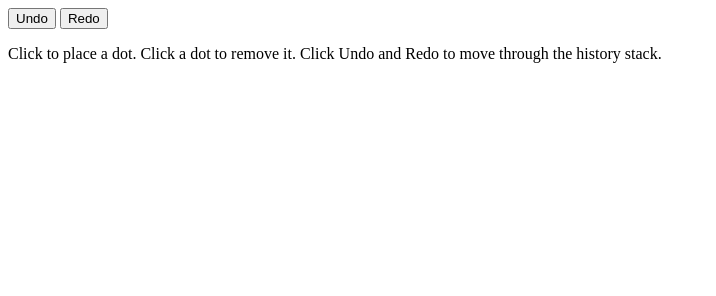
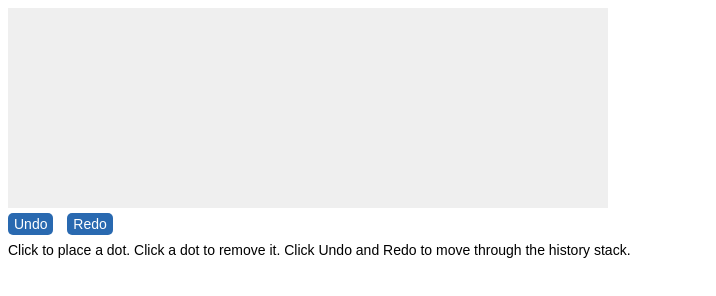
Before and after one commit to lincolnnguyen18/simpleUndo, a plain HTML site: page index.html in a window 1280 px wide. Shown: the whole page, without its empty margins (0-716 px from the left). Drawn offline with Linux system fonts and the light colour scheme.

Commit message:
Css done!

```diff
--- a/index.html
+++ b/index.html
@@ -1,3 +1,9 @@
+<!DOCTYPE html>
+<head>
+    <link rel="stylesheet" href="style.css">
+    <script src="main.js"></script>
+</head>
+<body>
     <div id='dots'>
     </div>
     <div>
@@ -5,6 +11,6 @@
         <button id='redo'>Redo</button>
     </div>
     <p>
-    Click to place a dot. Click a dot to remove it. Click Undo and
-    Redo to move through the history stack.
+        Click to place a dot. Click a dot to remove it. Click Undo and Redo to move through the history stack.
     </p>
+</body>
--- /dev/null
+++ b/style.css
@@ -0,0 +1,38 @@
+body {
+    font: normal 14px/20px sans-serif;
+}
+
+p {
+    margin: 5px 0;
+}
+
+button {
+    font: inherit;
+    background: #2969B0;
+    color: #fff;
+    border: 0;
+    border-radius: 5px;
+    box-sizing: border-box;
+    margin: 5px 10px 0 0;
+}
+
+button:disabled {
+    background: #aaa;
+}
+
+#dots {
+    width: 600px;
+    height: 200px;
+    background: #EFEFEF;
+    cursor: crosshair;
+}
+
+.dot {
+    border-radius: 10px;
+    background: #EB6B56;
+    width: 20px;
+    height: 20px;
+    margin-left: -10px;
+    margin-top: -10px;
+    position: absolute;
+}
```
Also changed, not shown: script.js (added). Lines whose indentation alone changed are shown as unchanged.
